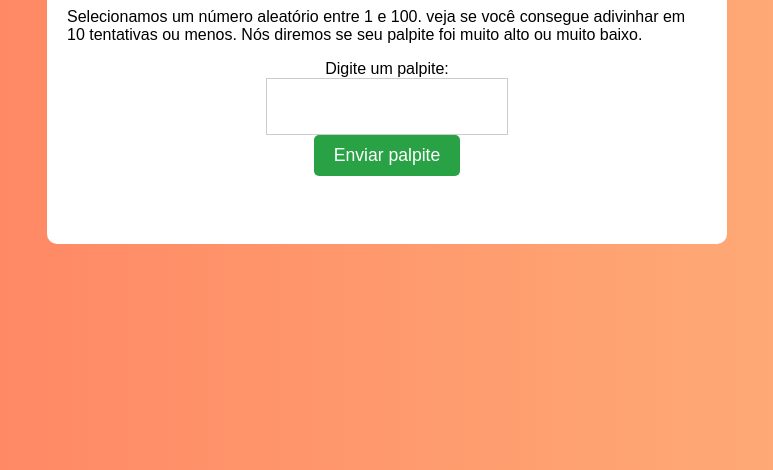
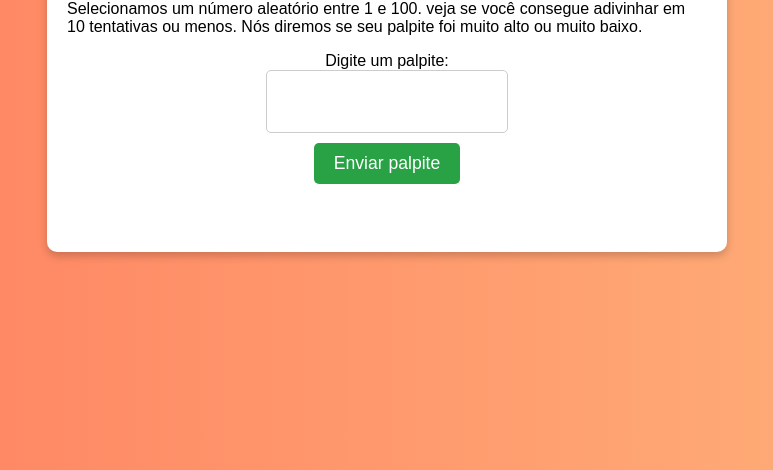
Before and after one commit to dageta/jogo-do-numero, a plain HTML site: page index.html in a window 1280 px wide. Shown: the part 330-800 px from the top of the page, without its empty margins (253-1026 px from the left). Drawn offline with Linux system fonts and the light colour scheme.

Commit message:
Update style.css

```diff
--- a/style.css
+++ b/style.css
@@ -15,7 +15,7 @@ body{
     background: #ffffff;
     padding: 20px;
     border-radius: 10px;
-    box-shadow: 0 4-x 8px rgba(0, 0, 0, 0.2);
+    box-shadow: 0 4px 8px rgba(0, 0, 0, 0.2);
 }
 
 h1 {
@@ -34,10 +34,10 @@ h1 {
 .formulario input[type="number"] {
     width: 200px;
     padding: 20px;
-    margin-bottom: 10px
+    margin-bottom: 10px;
     border-radius: 5px;
     border: 1px solid #cccccc;
-    font-size: 1,1em;
+    font-size: 1.1em;
 }
 
 .formulario input[type="submit"] {
```
